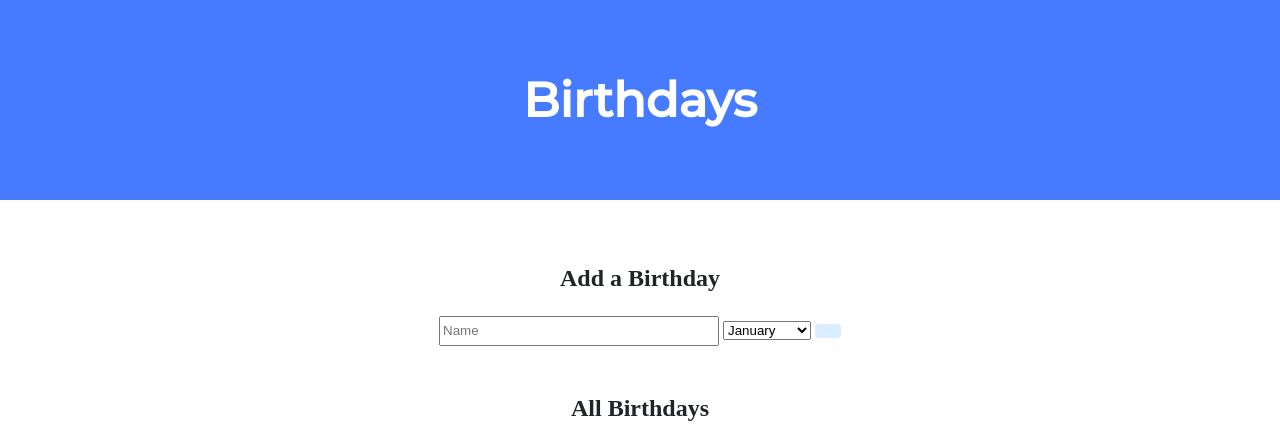
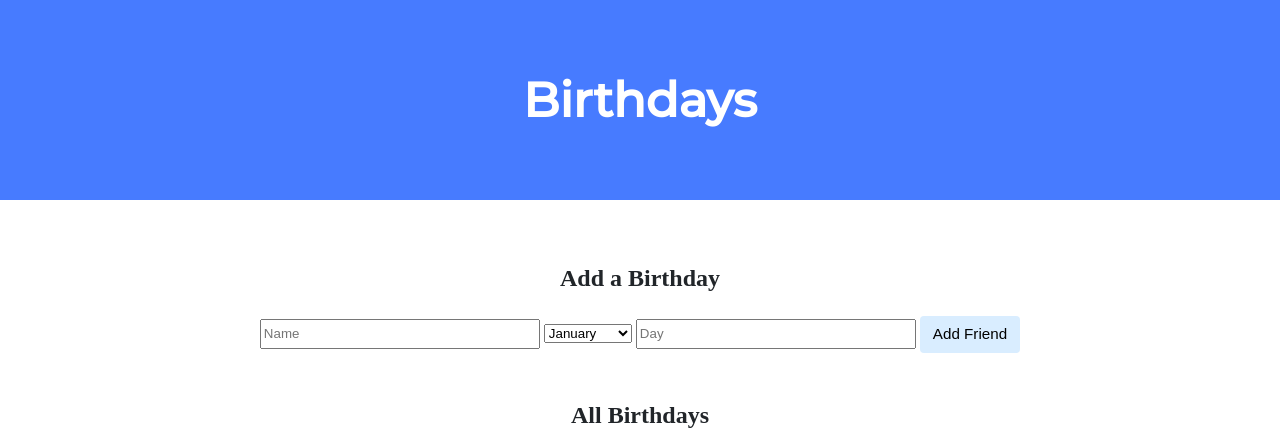
Before and after one commit to Ahsan-Siddiqi/Harvard-CS50, a Flask app: page / in a window 1280 px wide. Shown: the top 446 px of the page. Run offline with Flask 3, Linux system fonts and the light colour scheme; some libraries are stand-ins or nearby versions.

Commit message:
Tue, Jul 9, 2024, 3:16 PM -04:00

```diff
--- a/birthdays/templates/index.html
+++ b/birthdays/templates/index.html
@@ -31,7 +31,8 @@
                         <option>November</option>
                         <option>December</option>
                     </select>
-                    <button
+                    <input name="day" type="text" placeholder="Day">
+                    <button type="submit">Add Friend</button>
                 </form>
             </div>
 
```
